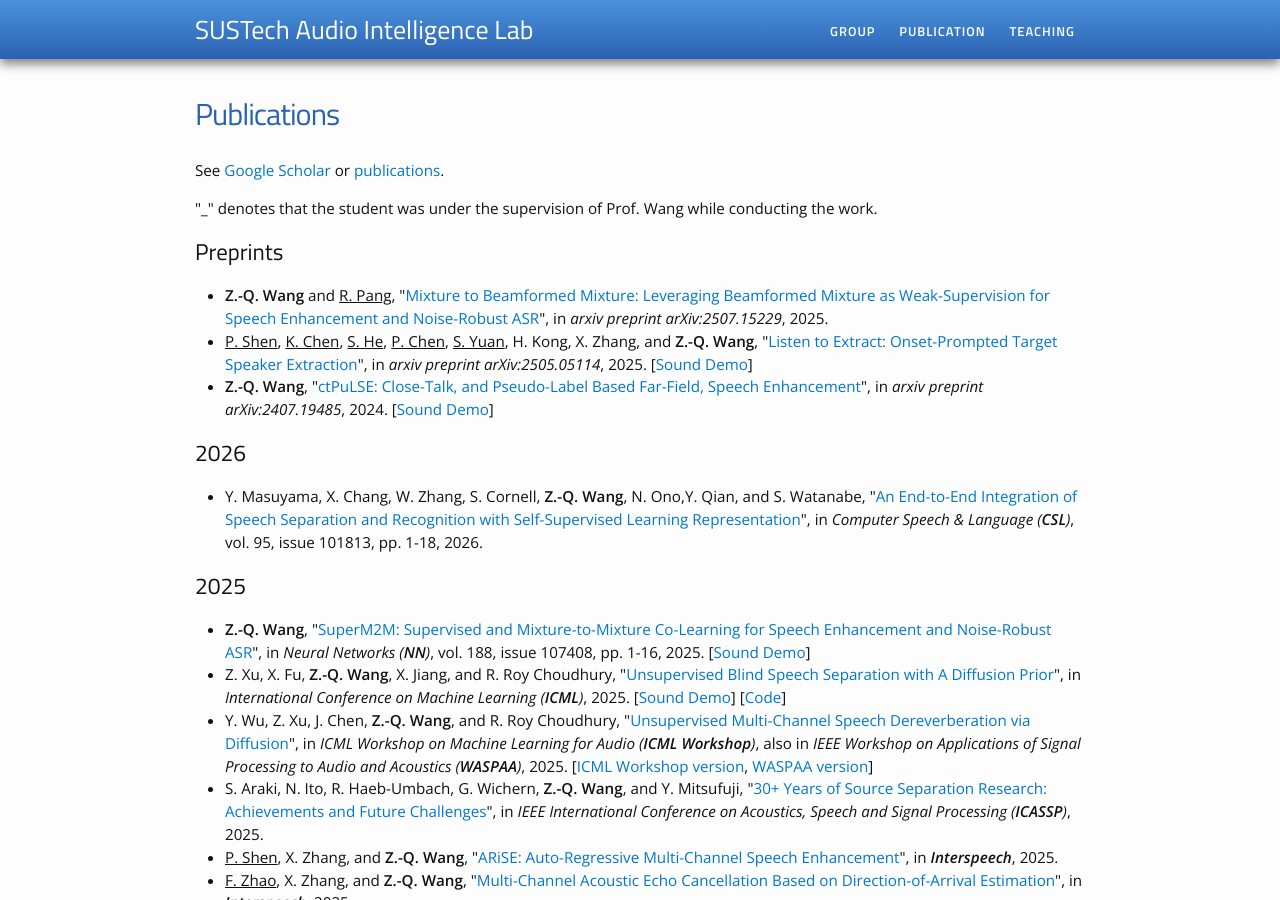
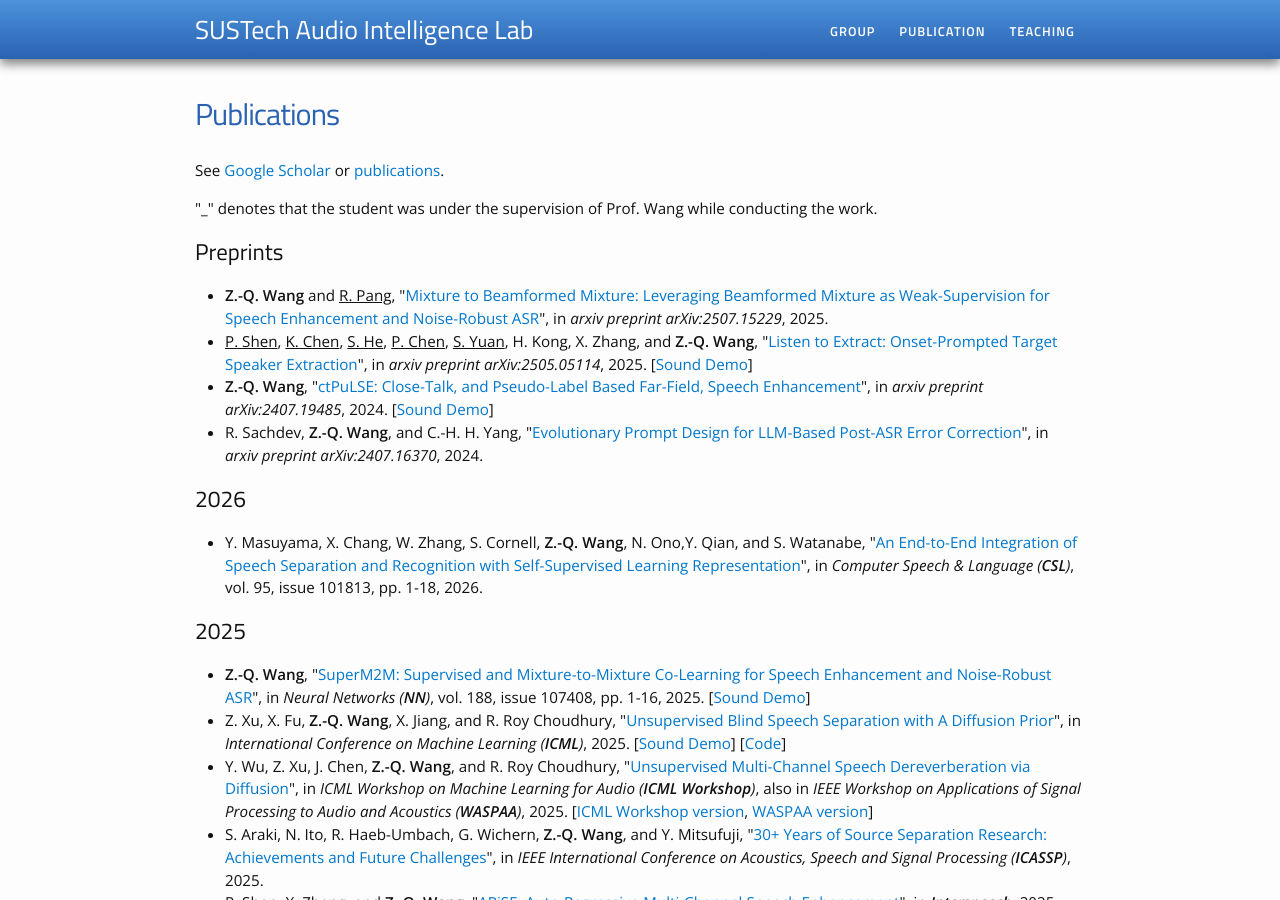
Before and after one commit to sustechailab/sustechailab.github.io, a Jekyll site: the page publication.html, which Jekyll copies as it is, in a window 1280 px wide and 900 px high. Built offline with Jekyll 4.4.1, drawn with Linux system fonts in a browser that asks for light colours.

Commit message:
Initial commit

```diff
--- a/publication.html
+++ b/publication.html
@@ -89,6 +89,11 @@
     <li>
     <strong>Z.-Q. Wang</strong>, "<a href="https://arxiv.org/pdf/2407.19485" target="view_window">ctPuLSE: Close-Talk, and Pseudo-Label Based Far-Field, Speech Enhancement</a>", in <i>arxiv preprint arXiv:2407.19485</i>, 2024. [<a href="http://zqwang7.github.io/demos/ctPuLSE_demo/index.html" target="view_window">Sound Demo</a>]
     </li>
+
+    <li>
+    R. Sachdev, <strong>Z.-Q. Wang</strong>, and C.-H. H. Yang, "<a href="https://arxiv.org/abs/2407.16370" target="view_window">Evolutionary Prompt Design for LLM-Based Post-ASR Error Correction</a>", in <i>arxiv preprint arXiv:2407.16370</i>, 2024.
+    </li>
+
 </ul>
 
 <h2>2026</h2>
```
